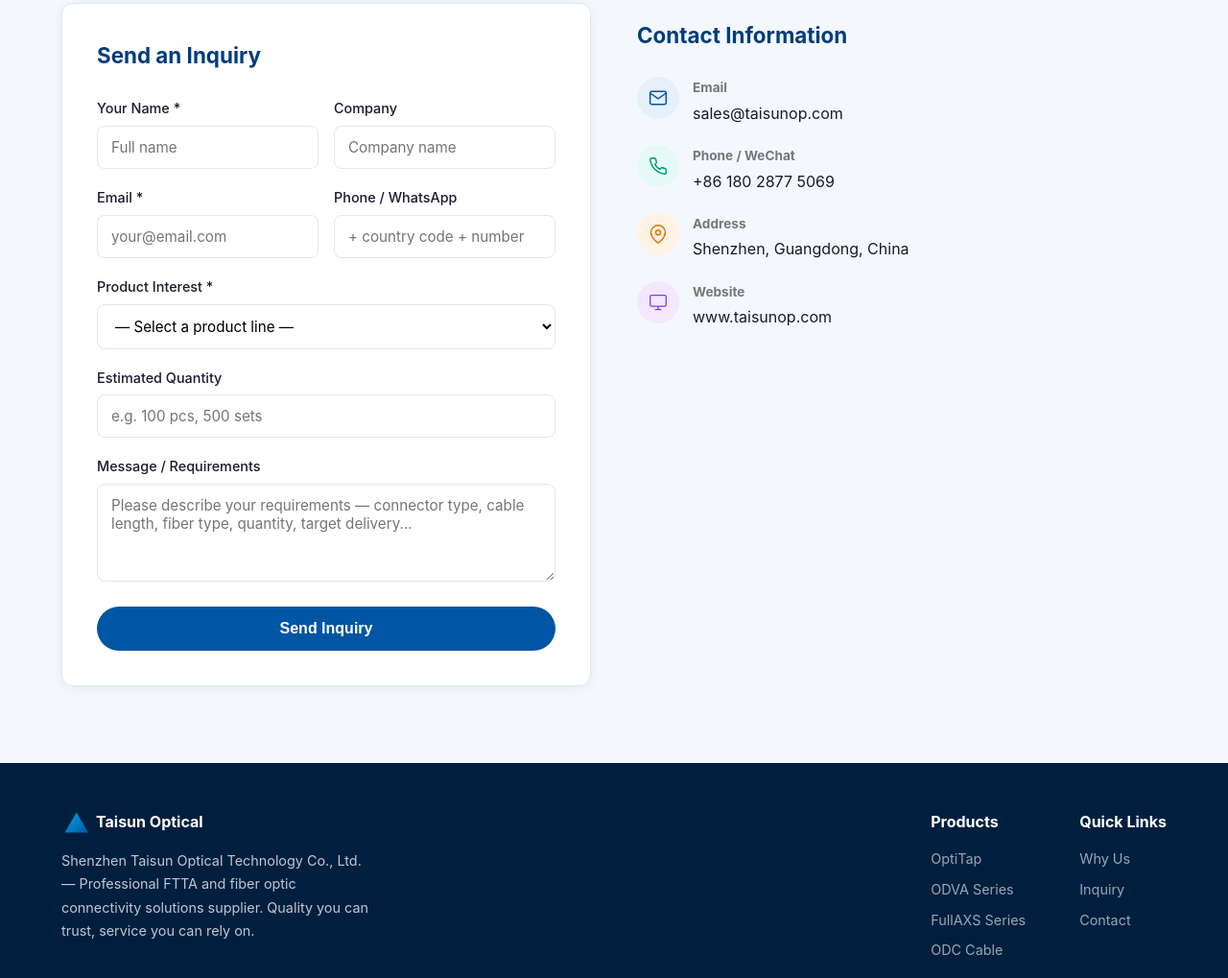
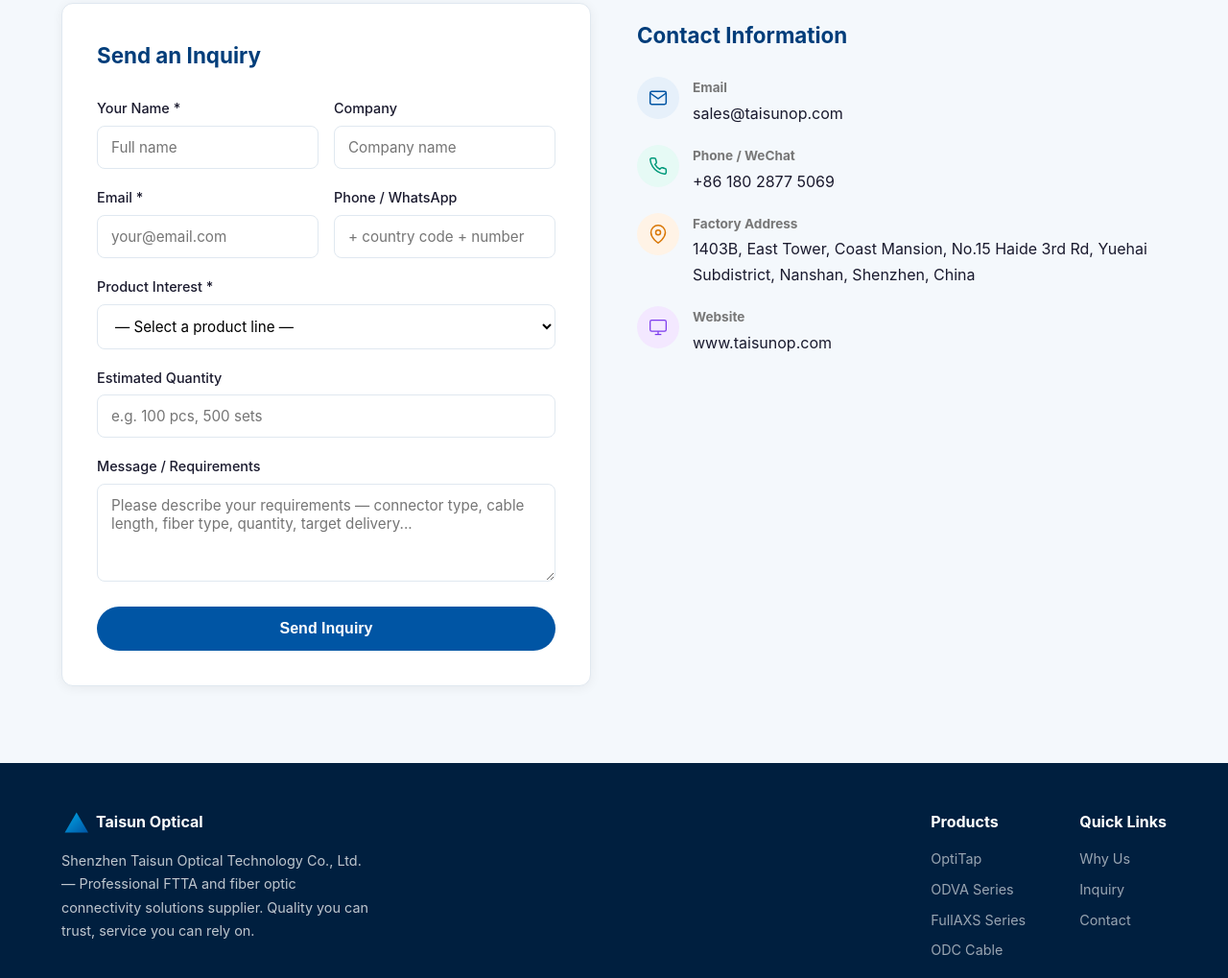
Before and after one commit to springftthnetwork-wq/springftthnetwork-wq.github.io, a plain HTML site: page index.html in a window 1280 px wide. Shown: the part 2746-3765 px from the top of the page at 96% size. Drawn offline with Linux system fonts and the light colour scheme.

Commit message:
Update factory address

```diff
--- a/index.html
+++ b/index.html
@@ -721,8 +721,8 @@
                         <svg width="20" height="20" viewBox="0 0 24 24" fill="none" stroke="currentColor" stroke-width="1.8"><path d="M21 10c0 7-9 13-9 13s-9-6-9-13a9 9 0 0 1 18 0z"/><circle cx="12" cy="10" r="3"/></svg>
                     </div>
                     <div>
-                        <strong>Address</strong>
-                        <span>Shenzhen, Guangdong, China</span>
+                        <strong>Factory Address</strong>
+                        <span>1403B, East Tower, Coast Mansion, No.15 Haide 3rd Rd, Yuehai Subdistrict, Nanshan, Shenzhen, China</span>
                     </div>
                 </div>
                 <div class="contact-item">
```
